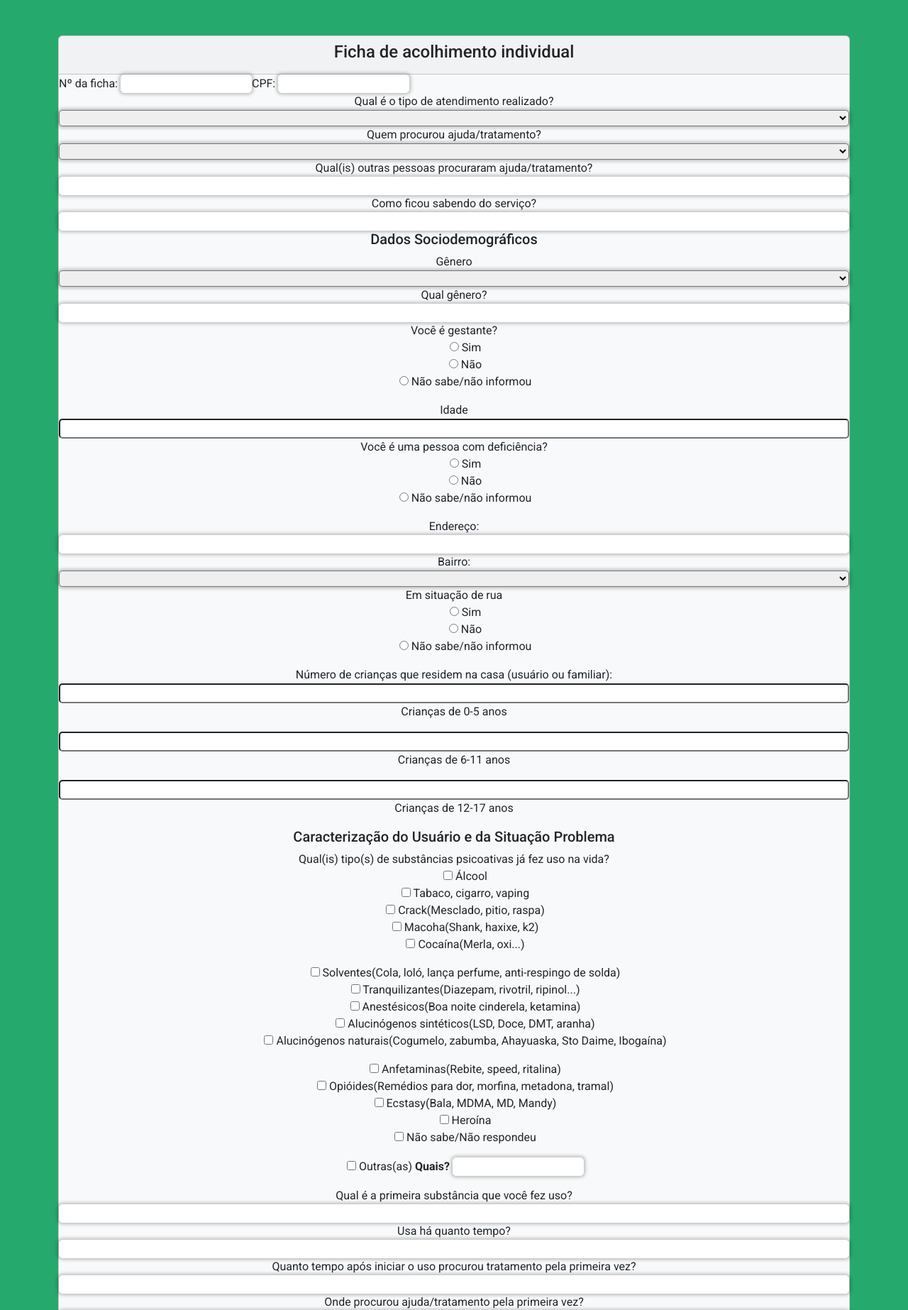
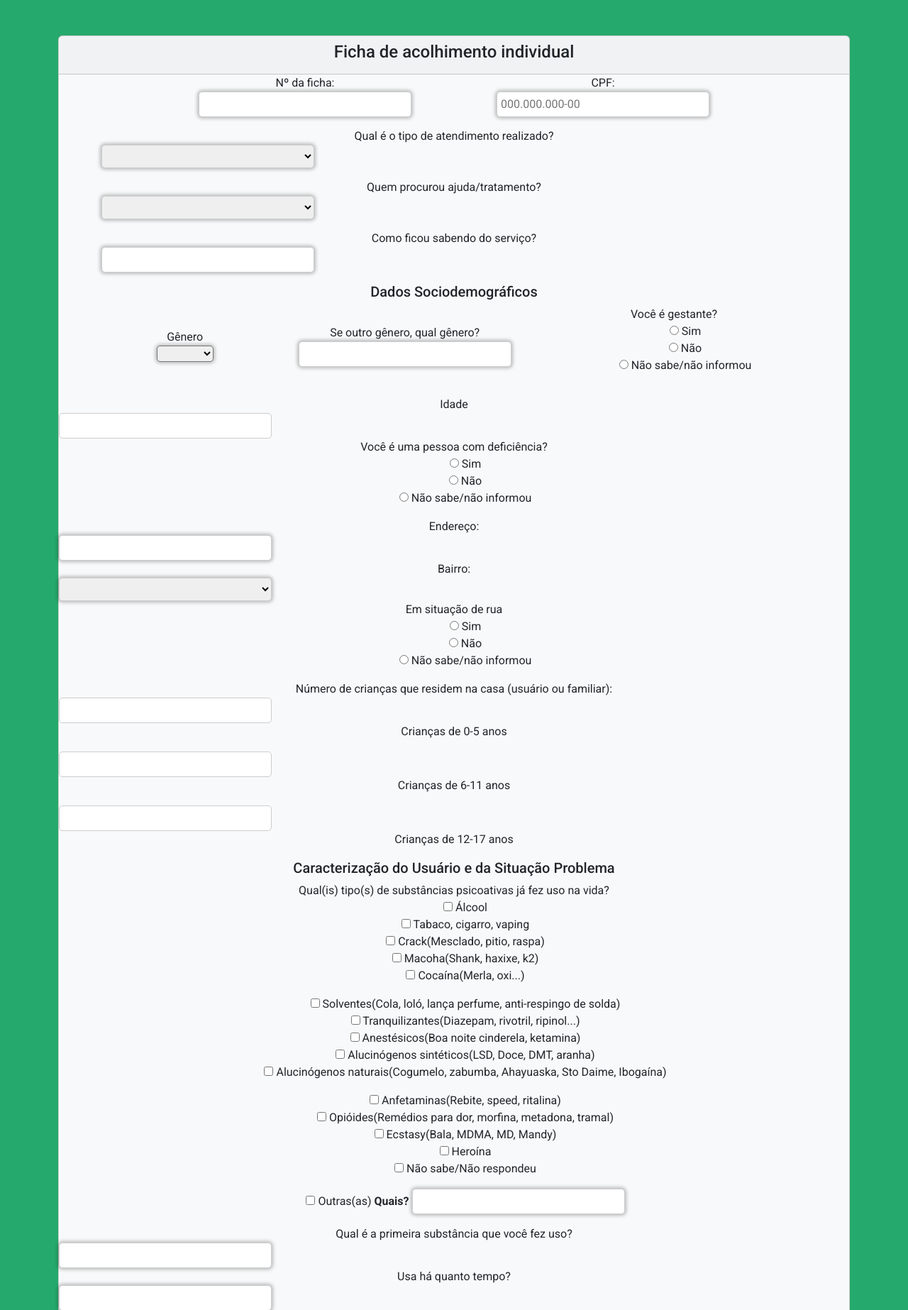
Before and after one commit to coinpcoesd/instrumental_js-react-html-css, a PHP site: page /instrumental/fichaatendimento.php in a window 1280 px wide. Shown: the part 99-1945 px from the top of the page at 71% size. Run offline with PHP 8.4, Linux system fonts and the light colour scheme.

Commit message:
ajeitando o layout

```diff
--- a/css/styles.css
+++ b/css/styles.css
@@ -83,7 +83,30 @@ a:hover {
 
 }
 
-.two-questions {
+.more-questions {
     display: flex;
     flex-direction: row;
+    align-items: center;
+    justify-content: center;
+
 }
+
+.one-question {
+    display: flex;
+    flex-direction: column;
+    margin-bottom: 15px;
+    margin-left: 60px;
+    margin-right: 60px;
+}
+
+.editable {
+    border: 1px solid #ccc;
+    min-height: 20px;
+    width: 300px;
+    padding: 5px;
+}
+
+.editable:focus {
+    outline: none;
+    border-color: blue;
+}
--- a/fichaatendimento.php
+++ b/fichaatendimento.php
@@ -1048,31 +1048,36 @@ if (isset($_POST['remove'])) {
             <div class="card bg-light mb-3">
                 <div class="card-header"><h4>Ficha de acolhimento individual</h4></div>
 
-                    <div class="two-questions">
+                    <div class="more-questions">
                         <div class="one-question">
                             <label>Nº da ficha:</label>
-                            <input class="input-text" name="numero_da_ficha"/>
+                            <input class="input-text editable" name="numero_da_ficha" contenteditable="true" />
                         </div>
 
                         <div class="one-question">
                             <label>CPF:</label>
-                            <input class="input-text" name="cpf" />
+                            <input class="input-text editable" name="cpf" contenteditable="true" placeholder="000.000.000-00" />
                         </div>
                     </div>
 
 
+
+
+
+                         <div class="one-question">
                             <label>Qual é o tipo de atendimento realizado?</label>
-                        <select name="select-atendimento" class="select" required>
+                            <select name="select-atendimento" class="select editable" contenteditable="true" required>
                                 <option></option>
                                 <option>Teleatendimento psicossocial via SISGEP</option>
                                 <option>Teleatendimento psicossocial realizado via demanda espontânea</option>
                                 <option>Teleatendimento psicossocial presencial realizado externamente</option>
                                 <option>Outro tipo de atendimento realizado</option>
                             </select>
+                        </div>
 
-
+                        <div class="one-question">
                             <label required>Quem procurou ajuda/tratamento?</label>
-                        <select class="select">
+                                <select class="select editable" contenteditable="true">
                                     <option></option>
                                     <option>Usuário</option>
                                     <option>Usuário e família</option>
@@ -1082,43 +1087,51 @@ if (isset($_POST['remove'])) {
                                     <option>Técnicos de instituições</option>
                                     <option>Outras pessoas</option>
                                 </select>
-
-                    <label required>Qual(is) outras pessoas procuraram ajuda/tratamento?</label>
-                    <input type="text" class="input-text" />
+                        </div>
 
 
+                        <div class="one-question">
                             <label required>Como ficou sabendo do serviço?</label>
-                    <input type="text" class="input-text" />
+                            <input type="text" class="input-text editable" contenteditable="true"/>
+                        </div>
 
 
 
 
                     <h5>Dados Sociodemográficos</h5>
 
-                    <label class="question-obj" required>Gênero</label>
+                    <div class="more-questions">
+                        <div class="one-question">
+                            <label required>Gênero</label>
                                 <select class="select" name="genero">
                                     <option value=""></option>
                                     <option value="masculino">Homem</option>
                                     <option value="feminino">Mulher</option>
                                     <option value="outrogenero"> Outro </option>
                                 </select>
+                        </div>
 
-                    <label>Qual gênero?</label>
-                    <input type="text" class="input-text" />
+                        <div class="one-question">
+                            <label>Se outro gênero, qual gênero?</label>
+                            <input type="text" class="input-text editable" contenteditable="true"/>
+                        </div>
 
 
-
+                        <div class="one-question">
                             <label required>Você é gestante?</label>
                                 <ul class="radio">
                                     <li><input type="radio" class="radio-input" value="sim" id="field" name='radio'/> Sim</li>
                                     <li><input type="radio"  class="radio-input" value="nao" id="field" name='radio'/> Não</li>
                                     <li><input type="radio"  class="radio-input" value="naosei" id="field" name='radio'/> Não sabe/não informou</li>
                                 </ul>
+                        </div>
+
+                    </div>
 
 
 
                     <label required>Idade</label>
-                    <input type="number" class="input-number" min="0" max="150" id="field" name="idade" required />
+                    <input type="number" class="input-number editable" contenteditable="true" min="0" max="150" id="field" name="idade" required />
 
 
 
@@ -1131,12 +1144,12 @@ if (isset($_POST['remove'])) {
 
 
                     <label required>Endereço:</label>
-                    <input type="text" class="input-text" id="field" name="endereco" required />
+                    <input type="text" class="input-text editable" contenteditable="true" id="field" name="endereco" required />
 
 
 
                     <label>Bairro:</label>
-                        <select class="select" id="city">
+                        <select class="select editable" contenteditable="true">
                             <option value="naodefinido"></option>
                             <option value="aeroporto">Aeroporto</option>
                             <option value="aerolandia">Aerolândia</option>
@@ -1272,9 +1285,9 @@ if (isset($_POST['remove'])) {
 
 
                         <label required>Número de crianças que residem na casa (usuário ou familiar): </label>
-                            <input type="number" min="0" class="input-number" id="field" /> <p>Crianças de 0-5 anos</p>
-                            <input type="number" min="0" class="input-number" id="field" /> <p>Crianças de 6-11 anos</p>
-                            <input type="number" min="0" class="input-number" id="field" /> <p>Crianças de 12-17 anos</p>
+                            <input type="number" min="0" class="input-number editable" contenteditable="true" id="field" /> <p>Crianças de 0-5 anos</p>
+                            <input type="number" min="0" class="input-number editable" contenteditable="true" id="field" /> <p>Crianças de 6-11 anos</p>
+                            <input type="number" min="0" class="input-number editable" contenteditable="true" id="field" /> <p>Crianças de 12-17 anos</p>
 
                         <h5>Caracterização do Usuário e da Situação Problema</h5>
                         <label>Qual(is) tipo(s) de substâncias psicoativas já fez uso na vida?</label>
@@ -1304,22 +1317,22 @@ if (isset($_POST['remove'])) {
                                     </ul>
 
                                     <ul>
-                                    <input type="checkbox" id="field"> Outras(as) <strong>Quais?</strong> <input type="text" class="input-text" id="field"></li>
+                                    <input type="checkbox" id="field"> Outras(as) <strong>Quais?</strong> <input type="text" class="input-text editable" contenteditable="true" id="field"></li>
                                 </ul>
 
 
                         <label required>Qual é a primeira substância que você fez uso?</label>
-                        <input type="text" class="input-text" id="field">
+                        <input type="text" class="input-text editable" contenteditable="true" id="field">
                         <label>Usa há quanto tempo?</label>
-                        <input type="text" class="input-text" id="field">
+                        <input type="text" class="input-text editable" contenteditable="true" id="field">
                         <label>Quanto tempo após iniciar o uso procurou tratamento pela primeira vez?</label>
-                        <input type="text" class="input-text" id="field">
+                        <input type="text" class="input-text editable" contenteditable="true" id="field">
                         <label>Onde procurou ajuda/tratamento pela primeira vez?</label>
-                        <input type="text" class="input-text" id="field">
+                        <input type="text" class="input-text editable" contenteditable="true" id="field">
 
 
                         <label>Qual ou quais órgãos/instituições que faz atendimento a usuários de álcool e/ou outras drogas você já foi atendido?</label>
-                        <input type="text" class="input-text" id="field">
+                        <input type="text" class="input-text editable" contenteditable="true" id="field">
 
                         <label>Qual ou quais substâncias faz uso atualmente</label>
                             <ul>
@@ -1379,12 +1392,13 @@ if (isset($_POST['remove'])) {
                             </ul>
 
                             <label>Relato do atendimento</label>
-                            <input type="text" class="input-text" id="field">
+                            <input type="text" class="input-text editable" contenteditable="true" id="field">
 
                             <label>Encaminhamento</label>
-                            <input type="text" class="input-text" id="field">
+                            <input type="text" class="input-text editable" contenteditable="true" id="field">
 
-                            <p>Fortaleza</p> <input type="datetime-local" class="input-text"/>
+                            <p>Fortaleza</p>
+                            <input type="datetime-local" class="input-text editable" contenteditable="true"/>
                             <p>Profissional responsável pelo acolhimento/encaminhamento</p> <input type="text" class="input-text" id="field">
 
                             <label for="">Você autoriza que os dados pessoais e sensíveis coletados nesse atendimento sejam utilizados para a elaboração do painel de dados abertos da Coordenadoria Especial de Políticas sobre Drogas da Prefeitura Municipal de Fortaleza? Independente da autorização, você terá acesso ao atendimento. </label>
```
Lines whose indentation alone changed are shown as unchanged.
